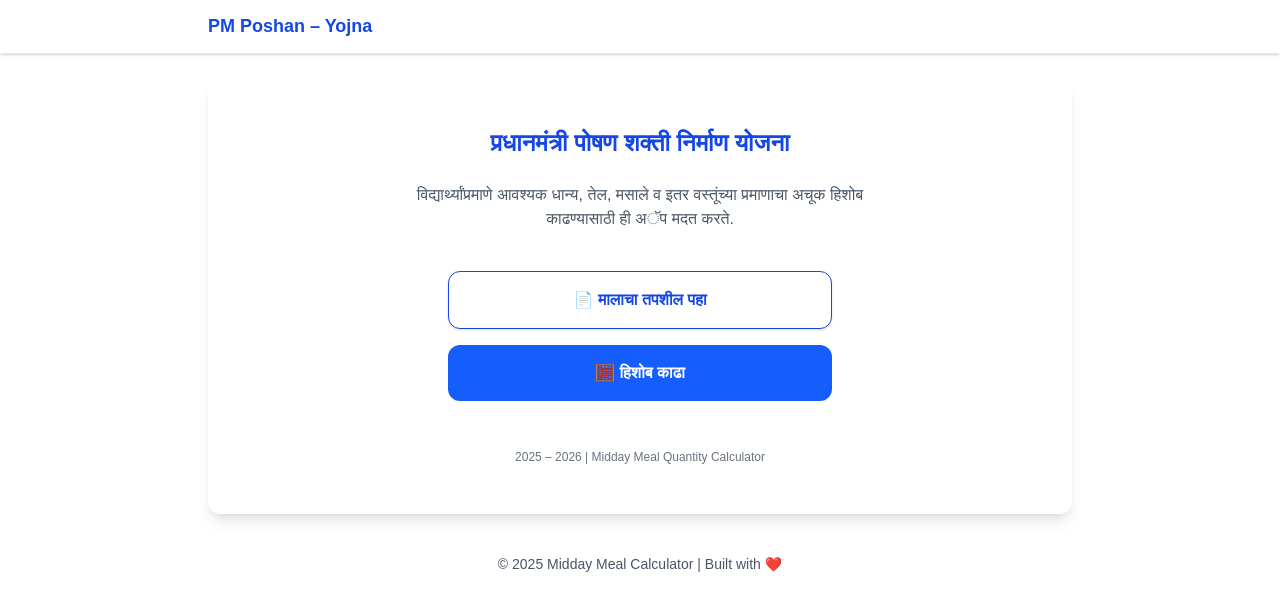
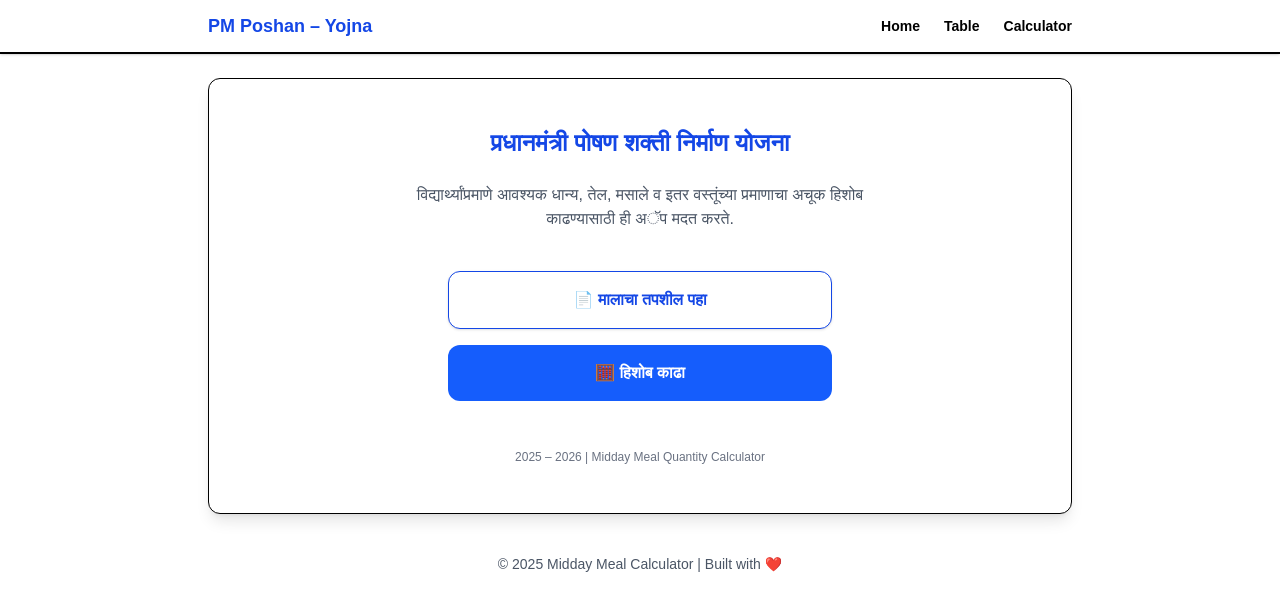
Before and after one commit to evsachin/middaymeal-calculator, a Next.js app: page / in a window 1280 px wide. Shown: the top 610 px of the page. Built offline with nearby package versions, Linux system fonts and the light colour scheme.

Commit message:
changed color

```diff
--- a/app/globals.css
+++ b/app/globals.css
@@ -2,7 +2,7 @@
 
 :root {
   --background: #ffffff;
-  --foreground: #fff;
+  --foreground: #000;
 }
 
 @theme inline {
--- a/next.config.ts
+++ b/next.config.ts
@@ -5,6 +5,7 @@
   /* config options here */
   reactStrictMode: true,
   turbopack:{},
+  output:"standalone",
 
 };
 
```
